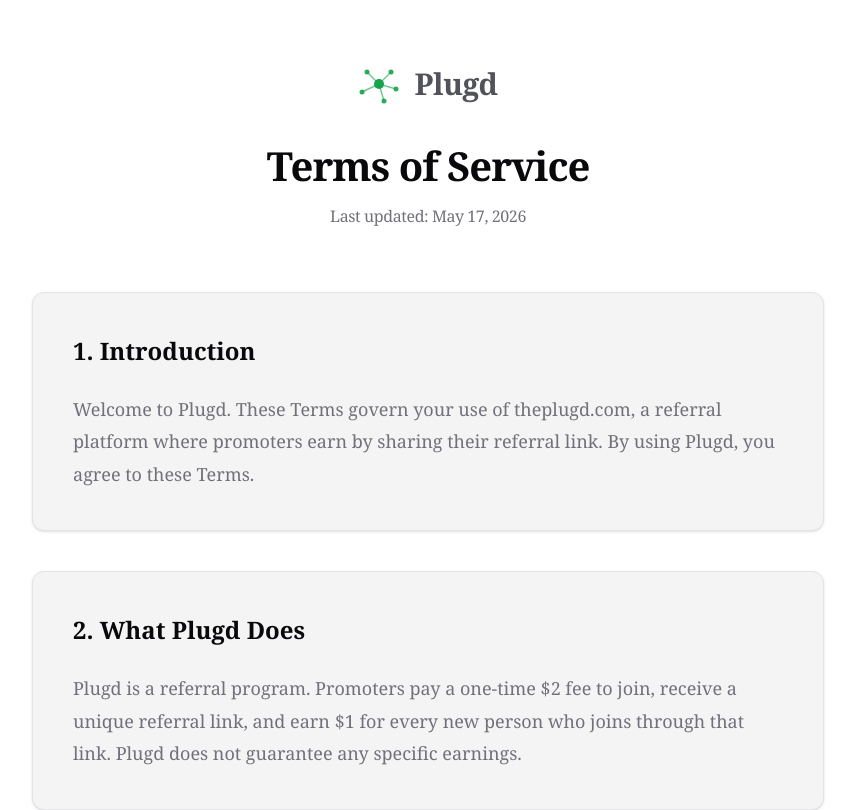
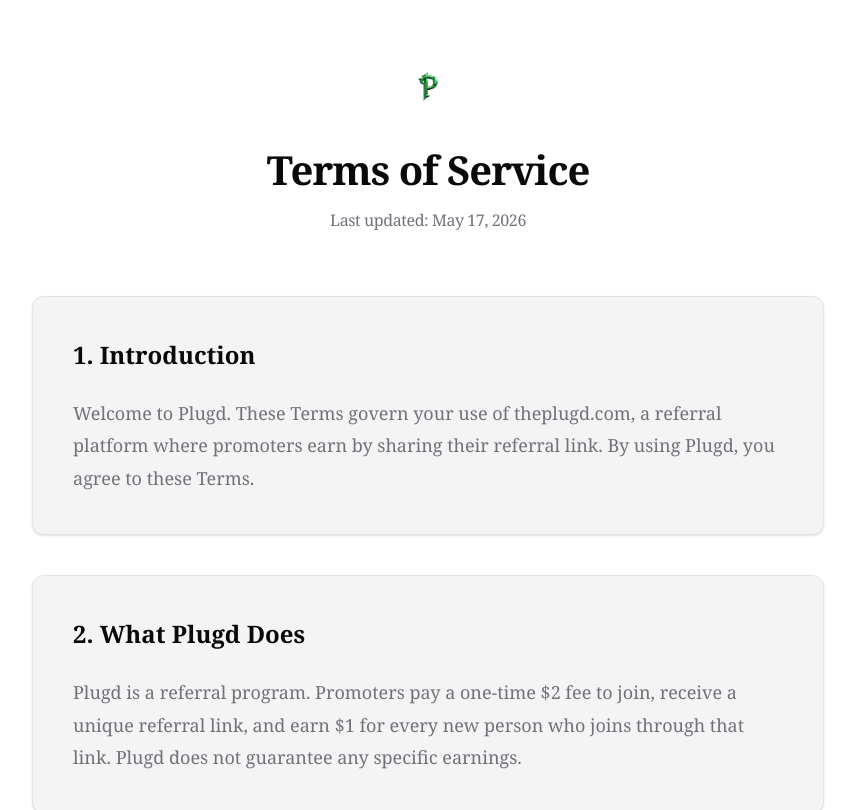
Before and after one commit to Ravishankar802/The-Plugd, a Next.js app: page /terms-of-service in a window 1280 px wide. Shown: the top 810 px of the page, without its empty margins (212-1067 px from the left). Built offline with nearby package versions, Linux system fonts and the light colour scheme.

Commit message:
feat: Replace svg logo and text with new green P image logo across the app

```diff
--- a/src/app/login/page.tsx
+++ b/src/app/login/page.tsx
@@ -4,6 +4,7 @@ import { useState, useEffect, useRef, Suspense } from "react";
 import { useRouter, useSearchParams } from "next/navigation";
 import Footer from "@/components/Footer";
 import Link from "next/link";
+import Image from "next/image";
 import ReferralModal from "@/components/ReferralModal";
 import { Mail, ShieldCheck, Loader2, ArrowRight, RefreshCcw, CheckCircle2, AlertCircle } from "lucide-react";
 
@@ -154,21 +155,7 @@ function LoginContent() {
           <div className="relative z-10">
             <div className="flex justify-center mb-6">
               <Link href="/" className="hover:opacity-80 transition-opacity group">
-                <div className="relative w-10 h-10 flex items-center justify-center">
-                  <svg viewBox="0 0 40 40" className="w-full h-full fill-none stroke-[#16a34a] stroke-[1.5]">
-                    <line x1="20" y1="20" x2="8" y2="8" className="opacity-60" />
-                    <line x1="20" y1="20" x2="32" y2="8" className="opacity-60" />
-                    <line x1="20" y1="20" x2="37" y2="25" className="opacity-60" />
-                    <line x1="20" y1="20" x2="25" y2="37" className="opacity-60" />
-                    <line x1="20" y1="20" x2="3" y2="28" className="opacity-60" />
-                    <circle cx="20" cy="20" r="5" className="fill-[#16a34a] stroke-none" />
-                    <circle cx="8" cy="8" r="2.5" className="fill-[#16a34a] stroke-none opacity-90" />
-                    <circle cx="32" cy="8" r="2.5" className="fill-[#16a34a] stroke-none opacity-90" />
-                    <circle cx="37" cy="25" r="2.5" className="fill-[#16a34a] stroke-none opacity-90" />
-                    <circle cx="25" cy="37" r="2.5" className="fill-[#16a34a] stroke-none opacity-90" />
-                    <circle cx="3" cy="28" r="2.5" className="fill-[#16a34a] stroke-none opacity-90" />
-                  </svg>
-                </div>
+                <Image src="/logo.png" alt="Plugd" width={44} height={44} />
               </Link>
             </div>
             <h1 className="text-3xl font-bold text-center mb-2 text-foreground tracking-tight">
--- a/src/app/terms-of-service/page.tsx
+++ b/src/app/terms-of-service/page.tsx
@@ -1,4 +1,5 @@
 import Link from "next/link";
+import Image from "next/image";
 import Footer from "@/components/Footer";
 
 export default function TermsOfService() {
@@ -14,23 +15,8 @@ export default function TermsOfService() {
 
         {/* Page Header */}
         <div className="flex flex-col items-center text-center mb-16">
-          <Link href="/" className="flex items-center gap-4 mb-8 hover:opacity-80 transition-opacity">
-            <div className="w-10 h-10">
-              <svg viewBox="0 0 40 40" className="w-full h-full fill-none stroke-[#16a34a] stroke-[1.5]">
-                <line x1="20" y1="20" x2="8" y2="8" className="opacity-60" />
-                <line x1="20" y1="20" x2="32" y2="8" className="opacity-60" />
-                <line x1="20" y1="20" x2="37" y2="25" className="opacity-60" />
-                <line x1="20" y1="20" x2="25" y2="37" className="opacity-60" />
-                <line x1="20" y1="20" x2="3" y2="28" className="opacity-60" />
-                <circle cx="20" cy="20" r="5" className="fill-[#16a34a] stroke-none" />
-                <circle cx="8" cy="8" r="2.5" className="fill-[#16a34a] stroke-none opacity-90" />
-                <circle cx="32" cy="8" r="2.5" className="fill-[#16a34a] stroke-none opacity-90" />
-                <circle cx="37" cy="25" r="2.5" className="fill-[#16a34a] stroke-none opacity-90" />
-                <circle cx="25" cy="37" r="2.5" className="fill-[#16a34a] stroke-none opacity-90" />
-                <circle cx="3" cy="28" r="2.5" className="fill-[#16a34a] stroke-none opacity-90" />
-              </svg>
-            </div>
-            <span className="text-3xl font-[800] tracking-[-0.02em] text-[#52525b]">Plugd</span>
+          <Link href="/" className="mb-8 hover:opacity-80 transition-opacity">
+            <Image src="/logo.png" alt="Plugd" width={44} height={44} />
           </Link>
           <h1 className="text-[2.5rem] font-bold tracking-tight mb-2 text-foreground">Terms of Service</h1>
           <p className="text-muted text-[1rem] font-medium tracking-tight">Last updated: May 17, 2026</p>
--- a/src/components/DashboardSidebar.tsx
+++ b/src/components/DashboardSidebar.tsx
@@ -1,6 +1,7 @@
 "use client";
 
 import Link from "next/link";
+import Image from "next/image";
 import { usePathname, useRouter, useSearchParams } from "next/navigation";
 import { User, LayoutGrid, LogOut, ArrowRight, UserPlus, Wallet, Lock, Plus as PlusIcon } from "lucide-react";
 import { useEffect, useState } from "react";
@@ -66,23 +67,8 @@ export default function DashboardSidebar({ email, isAdmin, hasAccount, hasPromot
     <aside className="hidden md:flex w-[320px] bg-background border-r border-border flex-col h-screen fixed left-0 top-0 z-30">
       {/* Top: Logo */}
       <div className="px-6 pt-10 pb-6">
-        <Link href="/" className="flex items-center gap-4 hover:opacity-80 transition-opacity">
-          <div className="w-10 h-10 flex items-center justify-center">
-            <svg viewBox="0 0 40 40" className="w-full h-full fill-none stroke-[#16a34a] stroke-[2.5]">
-              <line x1="20" y1="20" x2="8" y2="8" className="opacity-60" />
-              <line x1="20" y1="20" x2="32" y2="8" className="opacity-60" />
-              <line x1="20" y1="20" x2="37" y2="25" className="opacity-60" />
-              <line x1="20" y1="20" x2="25" y2="37" className="opacity-60" />
-              <line x1="20" y1="20" x2="3" y2="28" className="opacity-60" />
-              <circle cx="20" cy="20" r="5" className="fill-[#16a34a] stroke-none" />
-              <circle cx="8" cy="8" r="2.5" className="fill-[#16a34a] stroke-none opacity-90" />
-              <circle cx="32" cy="8" r="2.5" className="fill-[#16a34a] stroke-none opacity-90" />
-              <circle cx="37" cy="25" r="2.5" className="fill-[#16a34a] stroke-none opacity-90" />
-              <circle cx="25" cy="37" r="2.5" className="fill-[#16a34a] stroke-none opacity-90" />
-              <circle cx="3" cy="28" r="2.5" className="fill-[#16a34a] stroke-none opacity-90" />
-            </svg>
-          </div>
-          <span className="text-2xl font-[900] text-foreground tracking-[-0.02em]">Plugd</span>
+        <Link href="/" className="hover:opacity-80 transition-opacity">
+          <Image src="/logo.png" alt="Plugd" width={44} height={44} />
         </Link>
       </div>
 
--- a/src/components/Header.tsx
+++ b/src/components/Header.tsx
@@ -1,28 +1,11 @@
 import Link from "next/link";
+import Image from "next/image";
 
 export default function Header() {
   return (
     <header className="pt-4 pb-0 flex flex-col items-center text-center relative overflow-hidden">
-      <Link href="/" className="flex items-center gap-4 mb-8 hover:opacity-80 transition-opacity group relative z-10">
-        <div className="relative w-10 h-10 flex items-center justify-center">
-          <svg viewBox="0 0 40 40" className="w-full h-full fill-none stroke-[#16a34a] stroke-[1.5]">
-            {/* Connections */}
-            <line x1="20" y1="20" x2="8" y2="8" className="opacity-60" />
-            <line x1="20" y1="20" x2="32" y2="8" className="opacity-60" />
-            <line x1="20" y1="20" x2="37" y2="25" className="opacity-60" />
-            <line x1="20" y1="20" x2="25" y2="37" className="opacity-60" />
-            <line x1="20" y1="20" x2="3" y2="28" className="opacity-60" />
-
-            {/* Nodes (Static) */}
-            <circle cx="20" cy="20" r="5" className="fill-[#16a34a] stroke-none" />
-            <circle cx="8" cy="8" r="2.5" className="fill-[#16a34a] stroke-none opacity-90" />
-            <circle cx="32" cy="8" r="2.5" className="fill-[#16a34a] stroke-none opacity-90" />
-            <circle cx="37" cy="25" r="2.5" className="fill-[#16a34a] stroke-none opacity-90" />
-            <circle cx="25" cy="37" r="2.5" className="fill-[#16a34a] stroke-none opacity-90" />
-            <circle cx="3" cy="28" r="2.5" className="fill-[#16a34a] stroke-none opacity-90" />
-          </svg>
-        </div>
-        <span className="text-3xl font-[800] tracking-[-0.02em] text-foreground">Plugd</span>
+      <Link href="/" className="mb-8 hover:opacity-80 transition-opacity group relative z-10">
+        <Image src="/logo.png" alt="Plugd" width={44} height={44} />
       </Link>
 
       <div className="w-full flex items-center justify-center mb-8 animate-in fade-in slide-in-from-top-2 duration-500 relative z-10">
```
Also changed, not shown: public/logo.png (added).
